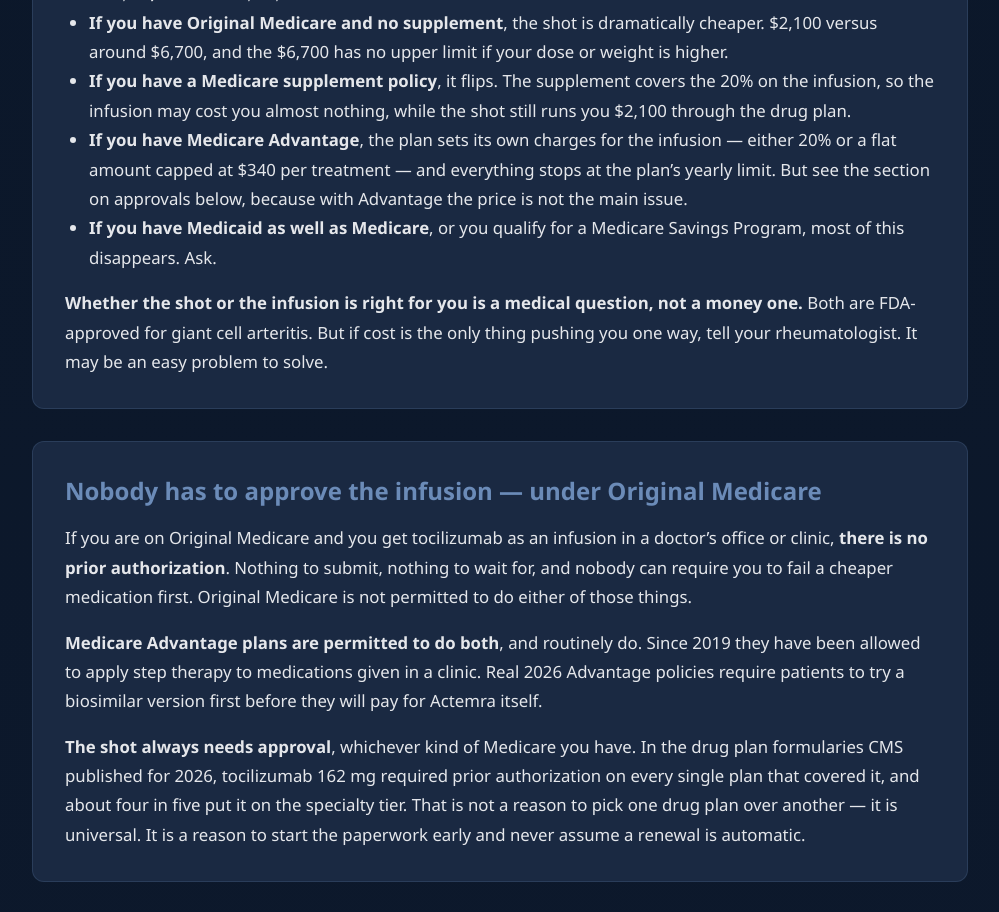
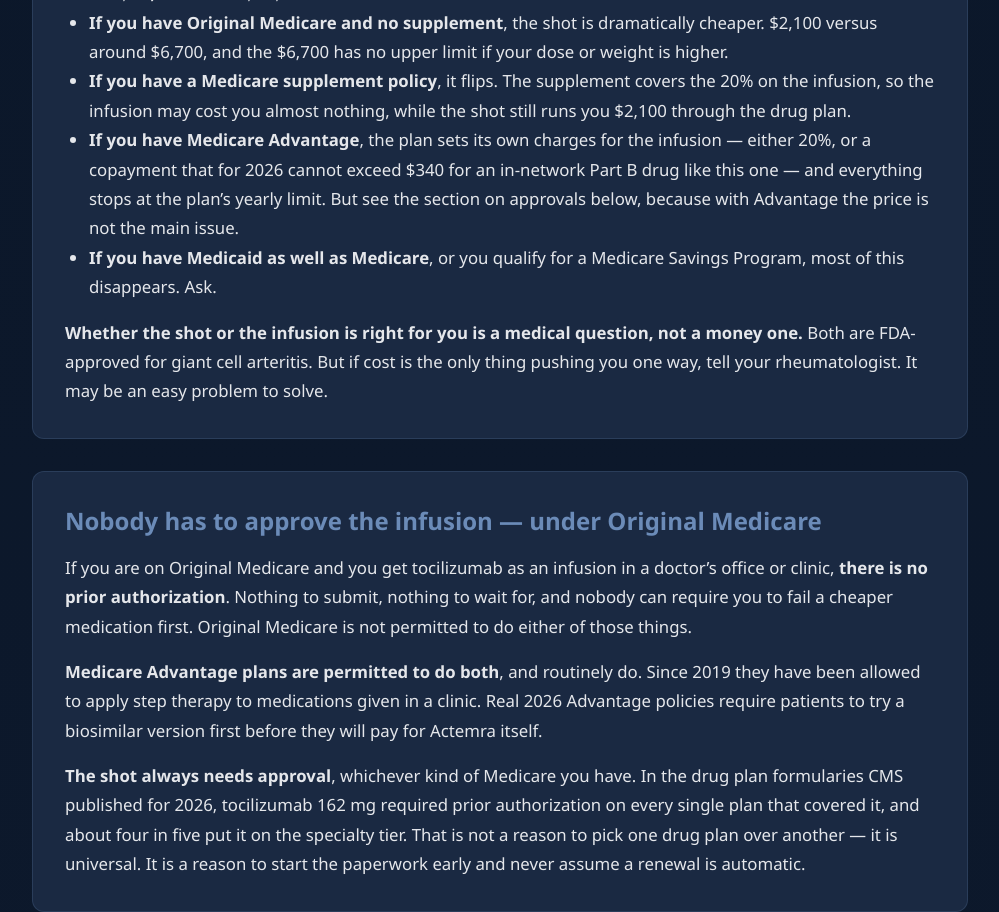
Before and after one commit to rheumify/rheumify-website, a Next.js app: page /patients/insurance/tocilizumab in a window 1280 px wide. Shown: the part 1680-2592 px from the top of the page, without its empty margins (140-1139 px from the left). Built offline with nearby package versions, Linux system fonts and the light colour scheme.

Commit message:
Correct the Part B drug copay wording on the tocilizumab page

```diff
--- a/app/patients/insurance/tocilizumab/page.js
+++ b/app/patients/insurance/tocilizumab/page.js
@@ -137,8 +137,8 @@ export default function TocilizumabPage() {
           </li>
           <li>
             <strong>If you have Medicare Advantage</strong>, the plan sets its own charges for the
-            infusion — either 20% or a flat amount capped at $340 per treatment — and everything
-            stops at the plan&rsquo;s yearly limit. But see the section on approvals below, because
+            infusion — either 20%, or a copayment that for 2026 cannot exceed $340 for an in-network
+            Part B drug like this one — and everything stops at the plan&rsquo;s yearly limit. But see the section on approvals below, because
             with Advantage the price is not the main issue.
           </li>
           <li>
```
